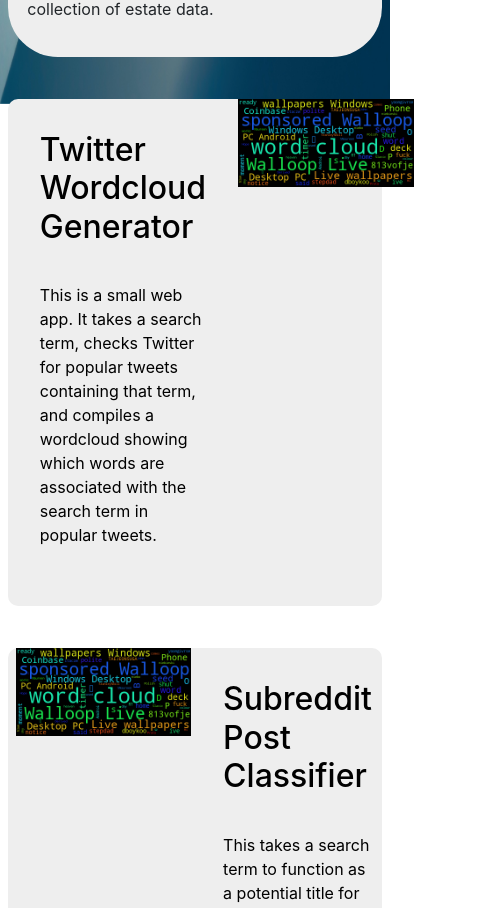
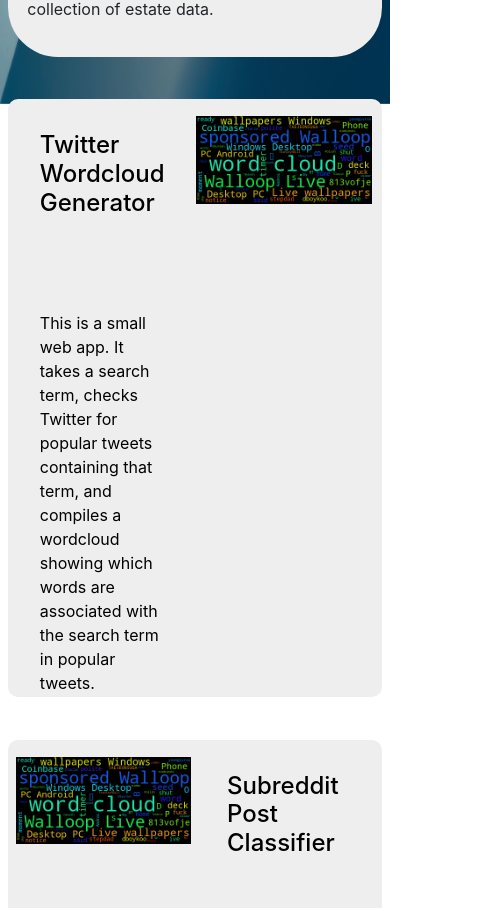
Before and after one commit to SchneiderJM/PersonalWebsite, a React (Create React App) app: page / in a window 390 px wide. Shown: the part 740-1648 px from the top of the page, 479 px wide, since content can reach past the window. Built offline with nearby package versions, Linux system fonts and the light colour scheme.

Commit message:
Fixed formatting of project cards on mobile

```diff
--- a/src/Components/ProjectCard/ProjectCard.module.css
+++ b/src/Components/ProjectCard/ProjectCard.module.css
@@ -18,18 +18,19 @@
     margin-right: 2vw;
     width: 96vw;
     display: grid;
-    grid-template-columns: 1fr 2fr;
+    grid-template-columns: 1fr 1fr;
     grid-template-rows: 30% 70%;
 }
 
 .rightCard img{
     max-width: 45vw;
     margin-left: 2vw;
+    margin-top: 2vh;
 }
 
 .rightCard h1{
     margin: 2rem;
-    font-size: 2rem;
+    font-size: 1.5rem;
     color: black;
 }
 
@@ -47,18 +48,19 @@
     border-radius: 10px;
     width: 96vw;
     display: grid;
-    grid-template-columns: 2fr 1fr;
+    grid-template-columns: 1fr 1fr;
     grid-template-rows: 30% 70%;
 }
 
 .leftCard img{
     max-width: 45vw;
     margin-right: 2vw;
+    margin-top: 2vh;
 }
 
 .leftCard h1{
     margin: 2rem;
-    font-size: 2rem;
+    font-size: 1.5rem;
     color: black;
 }
 
--- a/src/Navigation/NavigationBar.js
+++ b/src/Navigation/NavigationBar.js
@@ -1,13 +1,17 @@
-import React from 'react';
+import React, {useState} from 'react';
 import {Navbar, Nav} from 'react-bootstrap';
 import {Link} from 'react-router-dom';
 import classes from './NavigationBar.module.css';
 import HamburgerIcon from '../Assets/Hamburger_Menu.png';
 
 const NavigationBar = () => {
+    const [showBar,setShowBar] = useState(false);
     return(
         <>
-        <img className={classes.Hamburger} src={HamburgerIcon} alt='Where the Burger???' />
+        <img className={classes.Hamburger}
+            src={HamburgerIcon}
+            alt='Where the Burger???'
+            onClick={() => setShowBar(!showBar)}/>
         <Navbar bg='dark' variant='dark' className={classes.NavBar}>
             <Navbar.Brand>Website</Navbar.Brand>
             <Nav className = 'mr-auto'>
--- a/src/Pages/Homepage/Homepage.js
+++ b/src/Pages/Homepage/Homepage.js
@@ -37,9 +37,9 @@
                 />
                 <ProjectCard
                     keyValue={0}
-                    Name='WallStreetBets Analytics'
+                    Name='WSB Analytics'
                     Logo={WordcloudLogo}
-                    Description='A bunch of analytics on the subreddit WallStreetBets, an alleged culprit
+                    Description='A bunch of analytics on the popular online forum r/WallStreetBets, an alleged culprit
                     behind the 2021 GME run'
                     orientLeft={true}
                     Link='/WSB_Analytics'
```
